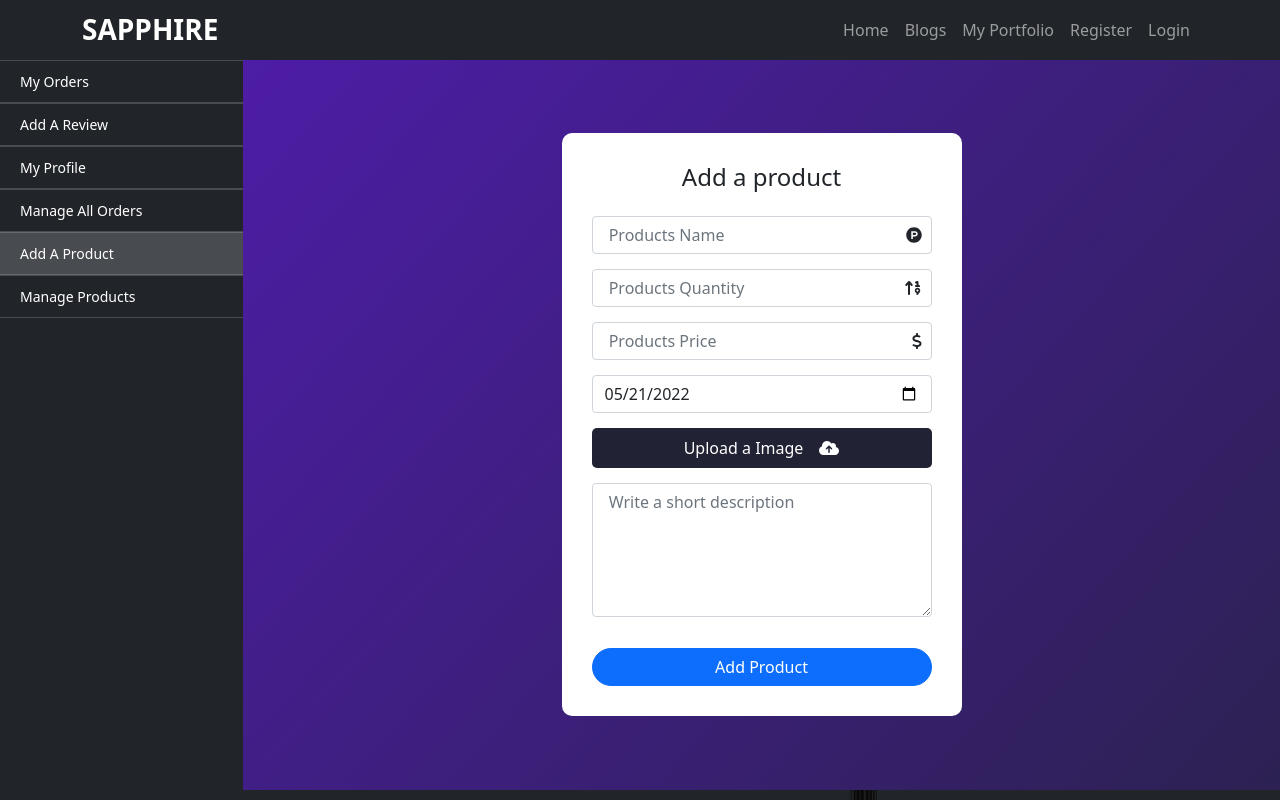
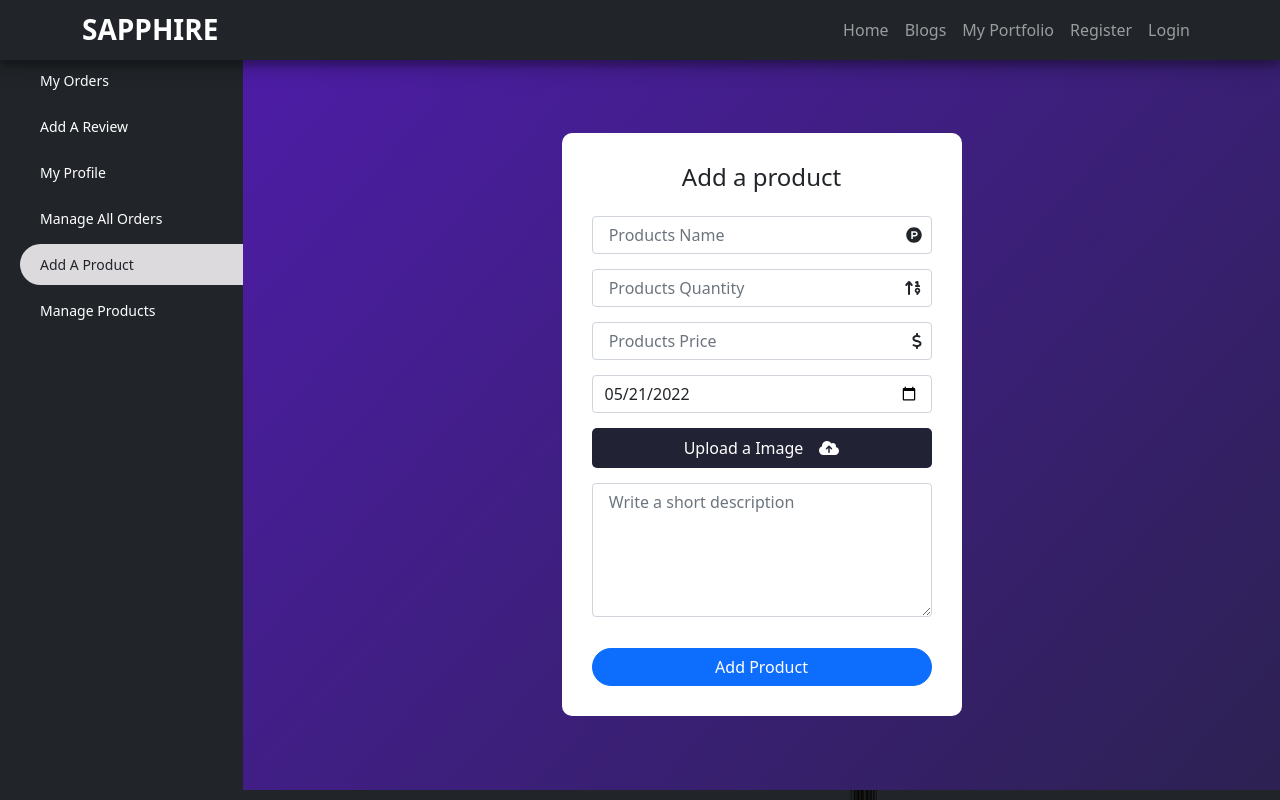
Before and after one commit to suronjit797/sapphire-client, a React (Create React App) app: page /dashboard/add-product in a window 1280 px wide. Shown: the top 800 px of the page. Built offline with nearby package versions, Linux system fonts and the light colour scheme; no server answers.

Commit message:
side nav update

```diff
--- /dev/null
+++ b/src/Pages/Components/Header/Header.css
@@ -0,0 +1,3 @@
+nav.navbar{
+    box-shadow: rgba(0, 0, 0, 0.19) 0px 10px 20px, rgba(0, 0, 0, 0.23) 0px 6px 6px;
+}
--- a/src/Pages/Components/Header/Header.js
+++ b/src/Pages/Components/Header/Header.js
@@ -5,6 +5,8 @@ import { useAuthState } from 'react-firebase-hooks/auth';
 import { Container, Nav, Navbar } from 'react-bootstrap'
 import { Link, NavLink } from 'react-router-dom';
 import auth from '../../../firebase.init';
+
+import './Header.css'
 
 
 const Header = () => {
--- a/src/Pages/Dashboard/Dashboard.css
+++ b/src/Pages/Dashboard/Dashboard.css
@@ -22,12 +22,15 @@ input[type=number] {
 
 .dashboard-left a {
     display: block;
-    padding: 10px 20px;
+    padding: 10px 0 10px 20px;
     color: #fff;
     transition: .3s ease;
     font-size: 14px;
-    border-bottom: 1px solid rgba(255, 255, 255, 0.178);
-    border-top: 1px solid rgba(255, 255, 255, 0.178);
+    margin: 5px 0 5px 20px;
+    border-radius: 50px 0 0 50px;
+}
+.dashboard-left a:first-child{
+    margin-top: 0;
 }
 
 .dashboard-left a:hover {
@@ -36,7 +39,8 @@ input[type=number] {
 }
 
 .dashboard-left a.active {
-    background-color: rgba(255, 255, 255, 0.178);
+    background-color: #dcdadd;
+    color: var(--bs-dark);
 }
 
 
```
